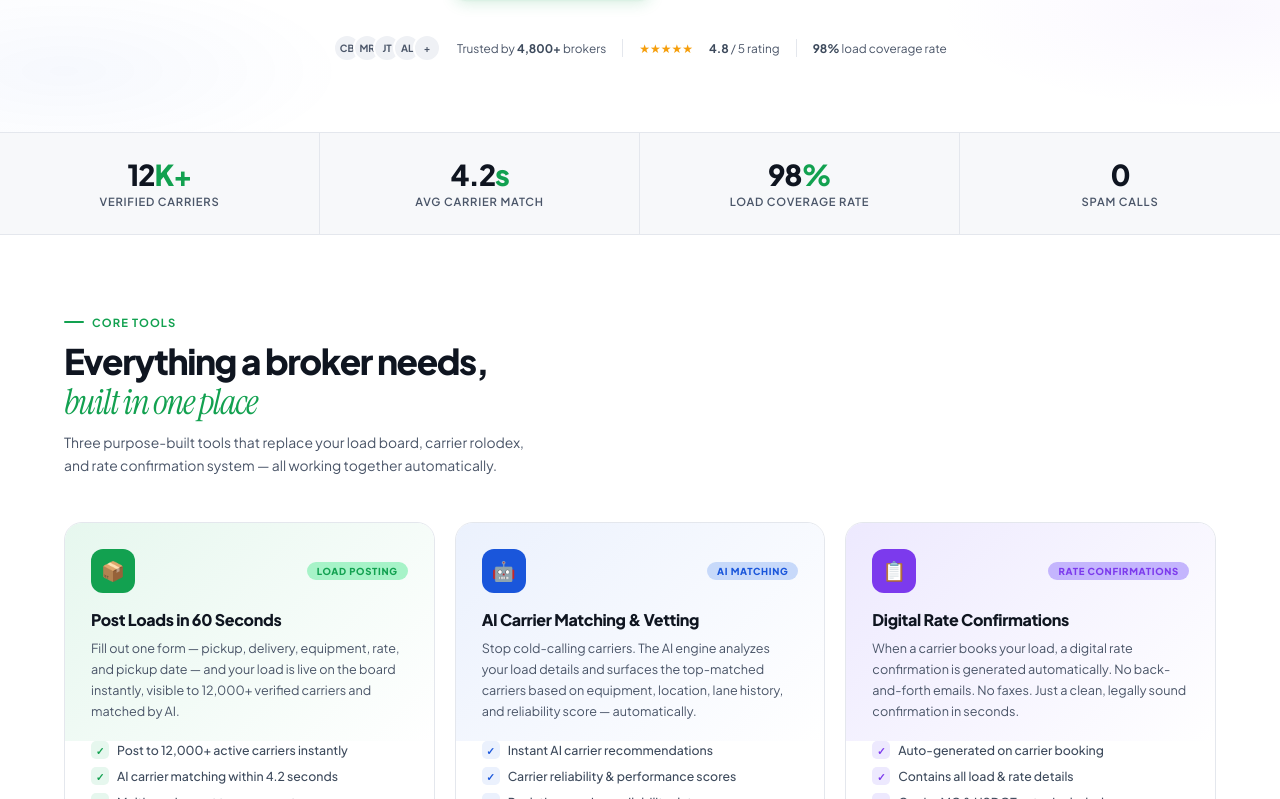
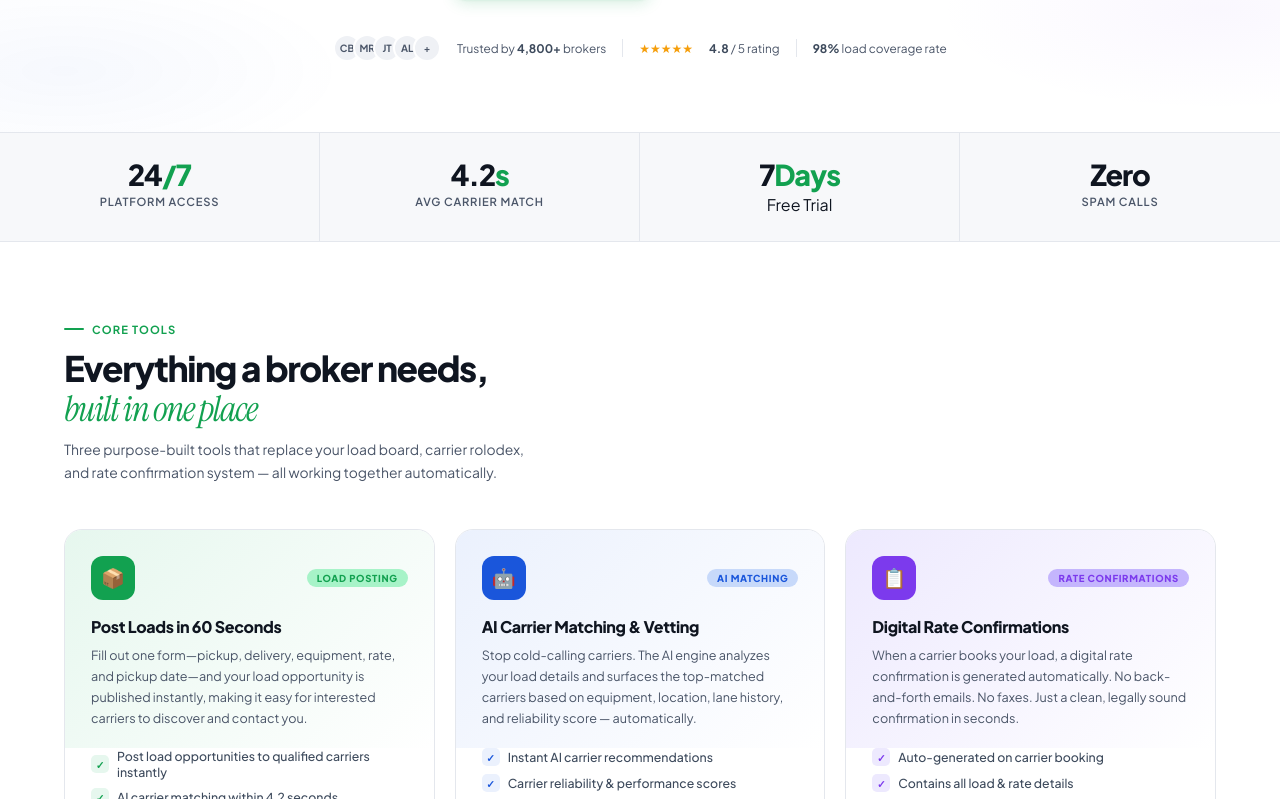
Before and after one commit to loadopsai/loadops-ai, a Next.js app: page /broker-tools in a window 1280 px wide. Shown: the part 541-1340 px from the top of the page. Built offline with nearby package versions, Linux system fonts and the light colour scheme; no server answers.

Commit message:
Update broker and carrier tools pages

```diff
--- a/app/broker-tools/page.tsx
+++ b/app/broker-tools/page.tsx
@@ -319,10 +319,10 @@ export default function BrokerTools() {
 
       {/* ── STATS ── */}
       <div className="bt-stats">
-        <div className="bt-sc"><div className="bt-sn">12<span>K+</span></div><div className="bt-sl">Verified Carriers</div></div>
+        <div className="bt-sc"><div className="bt-sn">24<span>/7</span></div><div className="bt-sl">Platform Access</div></div>
         <div className="bt-sc"><div className="bt-sn">4.2<span>s</span></div><div className="bt-sl">Avg Carrier Match</div></div>
-        <div className="bt-sc"><div className="bt-sn">98<span>%</span></div><div className="bt-sl">Load Coverage Rate</div></div>
-        <div className="bt-sc"><div className="bt-sn">0</div><div className="bt-sl">Spam Calls</div></div>
+        <div className="bt-sc"><div className="bt-sn">7<span>Days</span></div><div className="bt-sl"></div>Free Trial</div>
+        <div className="bt-sc"><div className="bt-sn">Zero</div><div className="bt-sl">Spam Calls</div></div>
       </div>
 
       {/* ── CORE TOOLS ── */}
@@ -341,12 +341,11 @@ export default function BrokerTools() {
               </div>
               <div className="bt-tool-title">Post Loads in 60 Seconds</div>
               <div className="bt-tool-desc">
-                Fill out one form — pickup, delivery, equipment, rate, and pickup date — and your load is live on the board instantly,
-                visible to 12,000+ verified carriers and matched by AI.
+                Fill out one form—pickup, delivery, equipment, rate, and pickup date—and your load opportunity is published instantly, making it easy for interested carriers to discover and contact you.
               </div>
             </div>
             <div className="bt-tool-features">
-              <div className="bt-tool-feat">Post to 12,000+ active carriers instantly</div>
+              <div className="bt-tool-feat">Post load opportunities to qualified carriers instantly</div>
               <div className="bt-tool-feat">AI carrier matching within 4.2 seconds</div>
               <div className="bt-tool-feat">Multi-equipment type support</div>
               <div className="bt-tool-feat">Pickup date & time scheduling</div>
```
Also changed, not shown: app/carrier-tools/page.tsx (+4 -4 lines).
